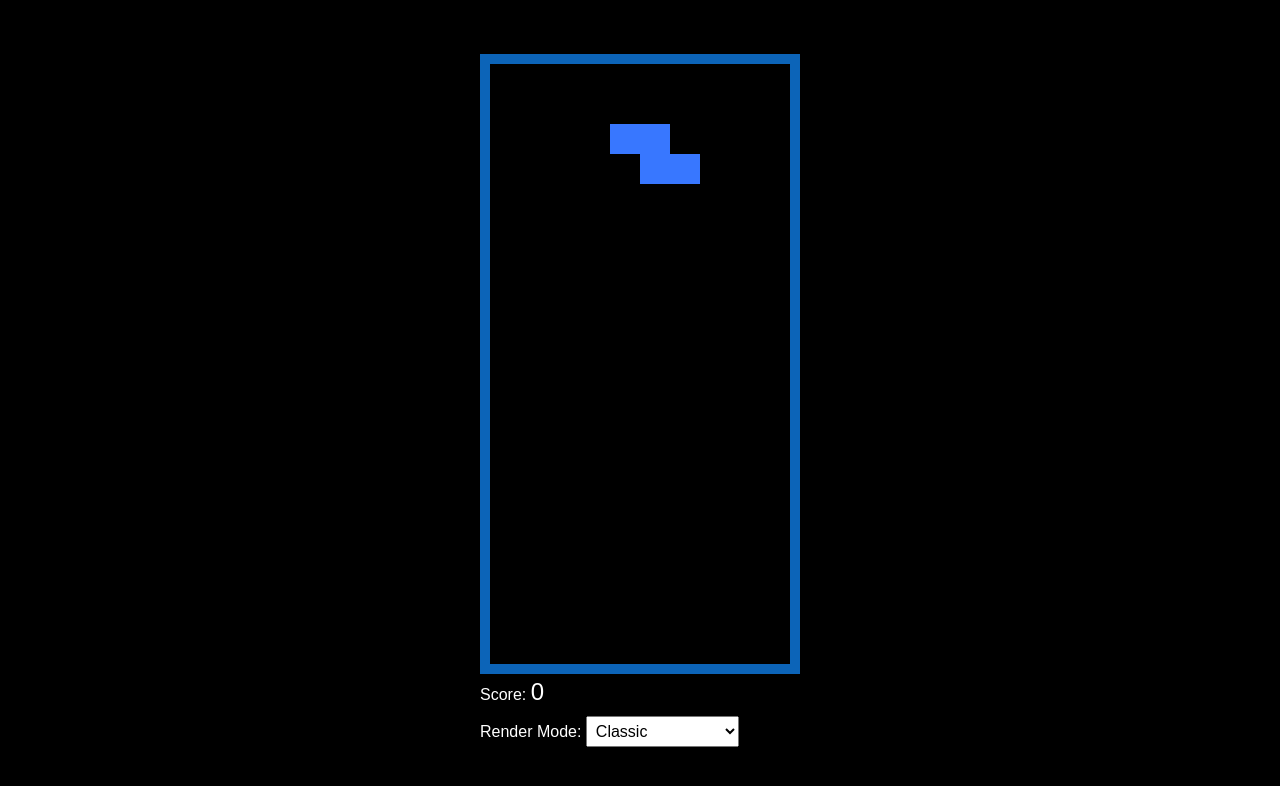
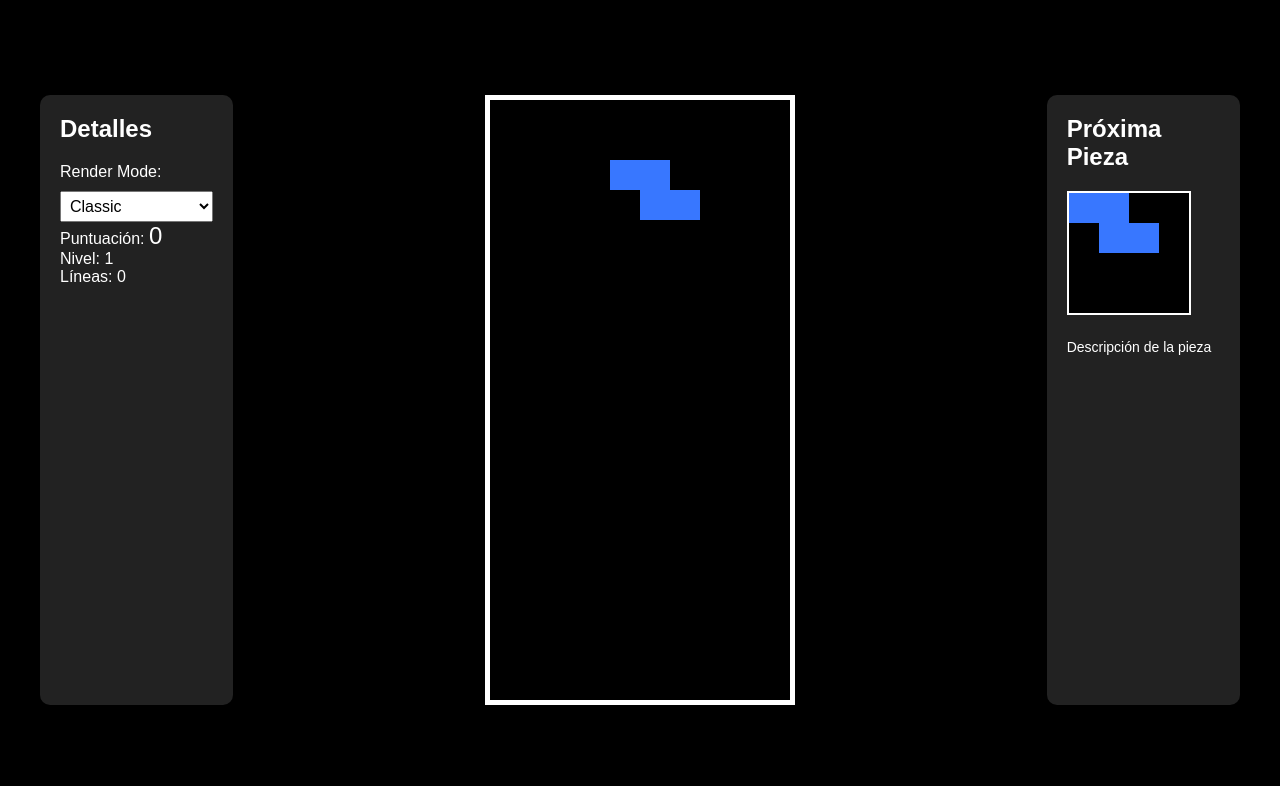
Before and after one commit to pepemxl/JavaScriptCourse, a website built with Vite: page tetris-game/index.html in a window 1280 px wide. Built offline with nearby package versions, Linux system fonts and the light colour scheme.

Commit message:
Adding visualization of next piece

```diff
--- a/tetris-game/index.html
+++ b/tetris-game/index.html
@@ -7,9 +7,9 @@
     <link rel="stylesheet" href="./src/style.css">
 </head>
 <body>
-    <div>
-        <canvas id="tetris" width="300" height="600"></canvas>
-        <div>Score: <span id="score">0</span></div>
+    <div class="container">
+        <div class="left-column">
+            <h2>Detalles</h2>
             <div>
                 <label for="render-mode">Render Mode:</label>
                 <select name="render" id="render-mode">
@@ -18,6 +18,19 @@
                     <option value="poppy-playtime">Poppy Playtime</option>
                 </select>
             </div>
+            <div>Puntuación: <span id="score">0</span></div>
+            <div id="level">Nivel: 1</div>
+            <div id="lines">Líneas: 0</div>
+        </div>
+        <div class="center-column">
+            <canvas id="tetris" width="300" height="600"></canvas>
+        </div>
+
+        <div class="right-column">
+            <h2>Próxima Pieza</h2>
+            <canvas id="next-piece" width="120" height="120"></canvas>
+            <div id="piece-description">Descripción de la pieza</div>
+        </div>
     </div>
     <script type="module" src="./src/main.js"></script>
 </body>
--- a/tetris-game/src/constants.js
+++ b/tetris-game/src/constants.js
@@ -38,3 +38,25 @@ pieceImagesRainbowFriends.L.src = '/images/rainbow_friends/pink_c.png'; // L
 pieceImagesRainbowFriends.J.src = '/images/rainbow_friends/orange_c.png'; // J
 pieceImagesRainbowFriends.S.src = '/images/rainbow_friends/yellow_c.png'; // S
 pieceImagesRainbowFriends.Z.src = '/images/rainbow_friends/blue_c.png'; // Z
+
+
+
+// Imágenes para las piezas
+export const pieceImagesRainbowFriendsBig = {
+    I: new Image(),
+    O: new Image(),
+    T: new Image(),
+    L: new Image(),
+    J: new Image(),
+    S: new Image(),
+    Z: new Image(),
+};
+
+// Cargar las imágenes
+pieceImagesRainbowFriendsBig.I.src = '/images/rainbow_friends/red.png'; // I
+pieceImagesRainbowFriendsBig.O.src = '/images/rainbow_friends/blue.png'; // O
+pieceImagesRainbowFriendsBig.T.src = '/images/rainbow_friends/green.png'; // T
+pieceImagesRainbowFriendsBig.L.src = '/images/rainbow_friends/pink.png'; // L
+pieceImagesRainbowFriendsBig.J.src = '/images/rainbow_friends/orange.png'; // J
+pieceImagesRainbowFriendsBig.S.src = '/images/rainbow_friends/yellow.png'; // S
+pieceImagesRainbowFriendsBig.Z.src = '/images/rainbow_friends/blue.png'; // Z
--- a/tetris-game/src/main.js
+++ b/tetris-game/src/main.js
@@ -1,6 +1,7 @@
 import { KEYBOARD_KEYS } from "./constants";
 import { COLORS } from "./constants";
 import { pieceImagesRainbowFriends } from "./constants"
+import { pieceImagesRainbowFriendsBig } from "./constants";
 
 const canvas = document.getElementById('tetris');
 const context = canvas.getContext('2d');
@@ -10,6 +11,10 @@ const COLS = 10;
 const BLOCK_SIZE = 30;
 
 context.scale(BLOCK_SIZE, BLOCK_SIZE);
+
+const nextPieceCanvas = document.getElementById('next-piece');
+const nextPieceContext = nextPieceCanvas.getContext('2d');
+nextPieceContext.scale(BLOCK_SIZE, BLOCK_SIZE)
 
 let renderMode = 'colors'
 const savedRenderMode = localStorage.getItem('renderMode');
@@ -43,6 +48,7 @@ const player = {
     matrix: null,
     score: 0,
 };
+
 
 
 const pieces = [
@@ -87,6 +93,10 @@ const drawImage = (image, x, y) => {
     context.drawImage(image, x, y, 1, 1);
 };
 
+const drawNextPieceImage = (image, x, y) => {
+    nextPieceContext.drawImage(image, x, y, 1, 1);
+};
+
 const drawMatrix = (matrix, offset) => {
     matrix.forEach((row, y) => {
         row.forEach((value, x) => {
@@ -97,6 +107,9 @@ const drawMatrix = (matrix, offset) => {
                 } else if (renderMode === 'rainbow-friends'){
                     const pieceType = Object.keys(pieceImagesRainbowFriends)[value - 1];
                     drawImage(pieceImagesRainbowFriends[pieceType], x + offset.x, y + offset.y);
+                } else {
+                    context.fillStyle = COLORS[value];
+                    context.fillRect(x + offset.x, y + offset.y, 1, 1);
                 }
             }
         });
@@ -109,6 +122,33 @@ const draw = () => {
 
     drawMatrix(arena, { x: 0, y: 0 });
     drawMatrix(player.matrix, player.pos);
+};
+
+
+const drawNextPiece = (pieceMatrix) => {
+    // Limpiar el canvas
+    nextPieceContext.fillStyle = '#000';
+    nextPieceContext.fillRect(0, 0, nextPieceCanvas.width, nextPieceCanvas.height);
+
+    // Dibujar la próxima pieza
+    pieceMatrix.forEach((row, y) => {
+        row.forEach((value, x) => {
+            if (value !== 0) {
+                //nextPieceContext.fillStyle = colors[value];
+                //nextPieceContext.fillRect(x, y, 1, 1);
+                if (renderMode === 'colors'){
+                    nextPieceContext.fillStyle = COLORS[value];
+                    nextPieceContext.fillRect(x, y, 1, 1);
+                } else if (renderMode === 'rainbow-friends'){
+                    const pieceType = Object.keys(pieceImagesRainbowFriendsBig)[value - 1];
+                    drawNextPieceImage(pieceImagesRainbowFriendsBig[pieceType], x, y);
+                } else {
+                    nextPieceContext.fillStyle = COLORS[value];
+                    nextPieceContext.fillRect(x, y, 1, 1);
+                }
+            }
+        });
+    });
 };
 
 const merge = (arena, player) => {
@@ -167,7 +207,9 @@ const playerMove = (dir) => {
 
 const playerReset = () => {
     const pieces = 'ILJOTSZ';
-    player.matrix = createPiece(pieces[pieces.length * Math.random() | 0]);
+    let nextPiece = createPiece(pieces[pieces.length * Math.random() | 0]);
+    player.matrix = nextPiece;
+    drawNextPiece(nextPiece);
     player.pos.y = 0;
     player.pos.x = (arena[0].length / 2 | 0) - (player.matrix[0].length / 2 | 0);
     if (collide(arena, player)) {
--- a/tetris-game/src/style.css
+++ b/tetris-game/src/style.css
@@ -9,8 +9,59 @@ body {
     font-family: Arial, sans-serif;
 }
 
+.container {
+    display: grid;
+    grid-template-columns: 1fr 4fr 1fr; /* Tres columnas: izquierda, centro, derecha */
+    gap: 20px; /* Espacio entre columnas */
+    width: 100%;
+    max-width: 1200px;
+    padding: 20px;
+}
+
+/* Columna izquierda: Detalles del juego */
+.left-column {
+    background-color: #222;
+    padding: 20px;
+    border-radius: 10px;
+}
+
+.left-column h2 {
+    margin-top: 0;
+}
+
+/* Columna central: Juego de Tetris */
+.center-column {
+    display: flex;
+    justify-content: center;
+    align-items: center;
+}
+
 canvas {
     border: 10px solid #0c64b8;
+}
+
+canvas#tetris {
+    border: 5px solid #fff;
+}
+
+/* Columna derecha: Próxima pieza y descripciones */
+.right-column {
+    background-color: #222;
+    padding: 20px;
+    border-radius: 10px;
+}
+
+.right-column h2 {
+    margin-top: 0;
+}
+
+canvas#next-piece {
+    border: 2px solid #fff;
+    margin-bottom: 20px;
+}
+
+#piece-description {
+    font-size: 14px;
 }
 
 #score {
```
Lines whose indentation alone changed are shown as unchanged.
